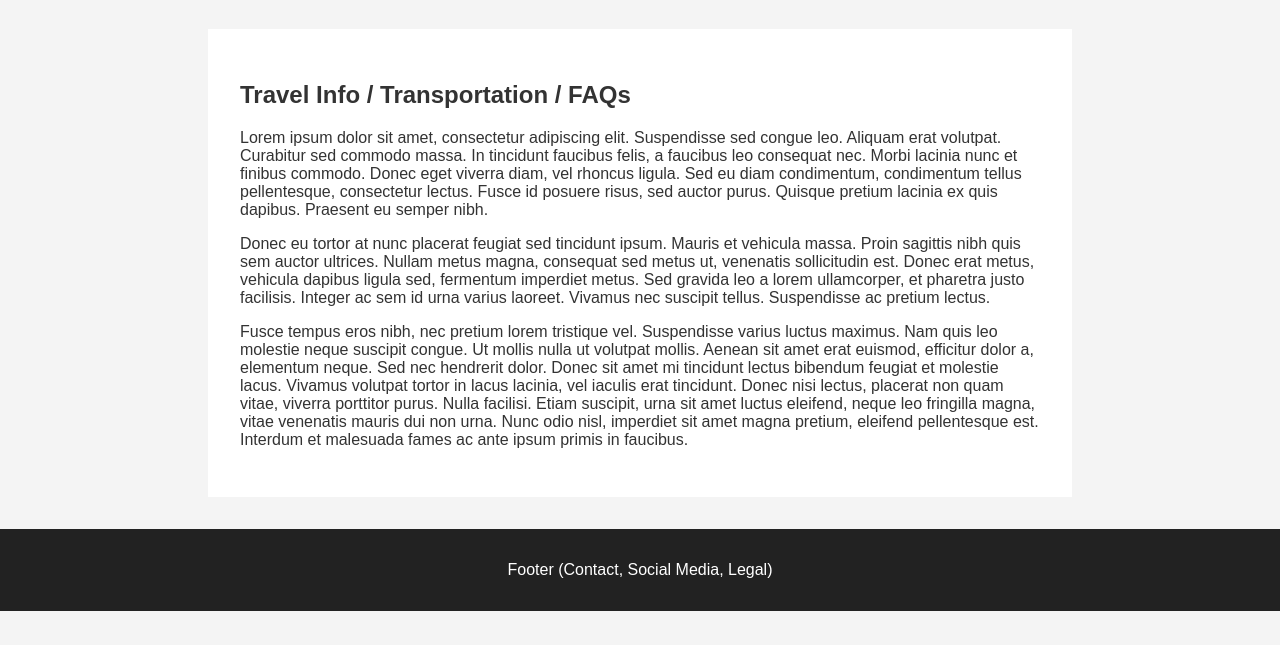
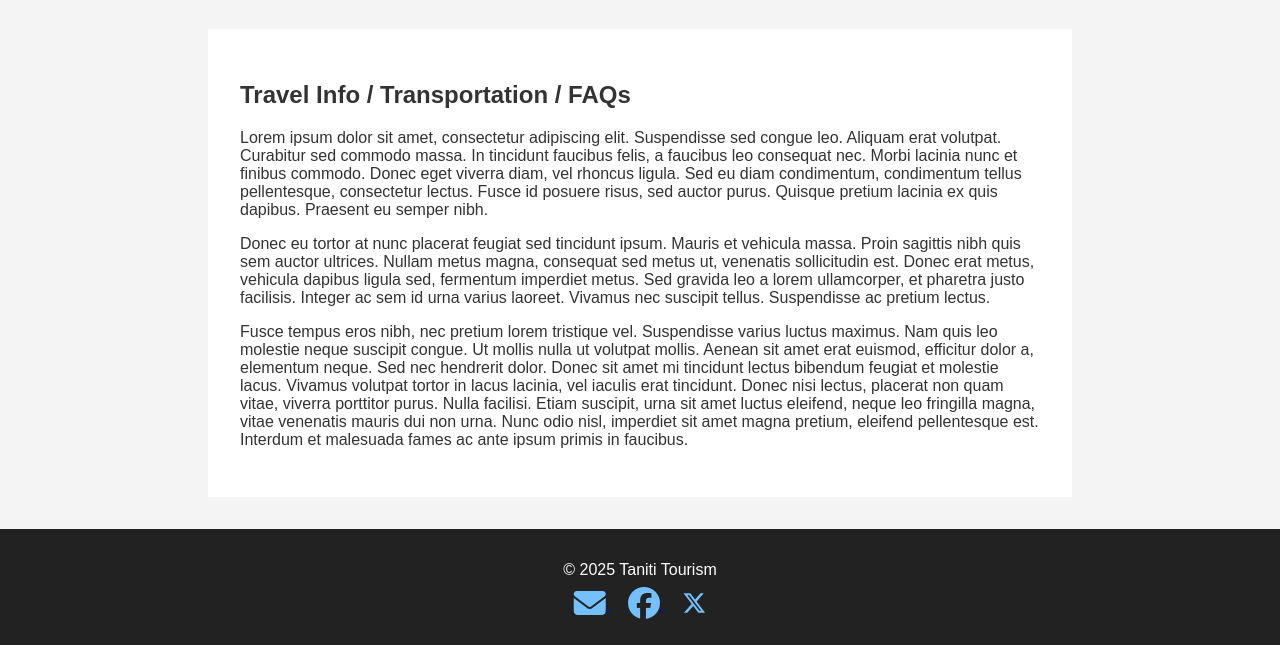
Before and after one commit to justjoe19/Taniti_Tourism, a plain HTML site: page index.html in a window 1280 px wide. Shown: the part 1544-2189 px from the top of the page. Before the commit the page ends 2155 px from the top, so only its background shows below. Drawn offline with Linux system fonts and the light colour scheme.

Commit message:
Update index.html
Added contact and social media links/icons

```diff
--- a/index.html
+++ b/index.html
@@ -5,6 +5,7 @@
   <meta name="viewport" content="width=device-width, initial-scale=1.0"/>
   <title>Taniti Tourism</title>
   <link rel="stylesheet" href="styles.css" />
+  <script src="https://kit.fontawesome.com/c7feced659.js" crossorigin="anonymous"></script>
 </head>
 <body>
   <header>
@@ -18,7 +19,7 @@
           <li><a href="#lodging">Lodging</a></li>
           <li><a href="#booking">Booking</a></li>
           <li><a href="#travel-info">Travel Info</a></li>
-          <li><a href="#footer">Contact</a></li>
+          <li><a href="contact.html">Contact</a></li>
         </ul>
       </nav>
     </div>
@@ -100,8 +101,21 @@
   </section>
 
   <footer id="footer">
-    <p>Footer (Contact, Social Media, Legal)</p>
-  </footer>
+  <p>© 2025 Taniti Tourism</p>
+  <p style="text-align: center;">
+    <a href="contact.html" title="Contact Us">
+      <i class="fa-solid fa-envelope fa-2xl" style="color: #74C0FC;"></i>
+    </a>
+    &nbsp;&nbsp;&nbsp;
+    <a href="https://facebook.com" target="_blank" title="Facebook">
+      <i class="fa-brands fa-facebook fa-2xl" style="color: #74C0FC;"></i>
+    </a>
+    &nbsp;&nbsp;&nbsp;
+    <a href="https://x.com" target="_blank" title="X">
+      <i class="fa-brands fa-x-twitter fa-xl" style="color: #74C0FC;"></i>
+    </a>
+  </p>
+</footer>
 
   <script>
     document.addEventListener("DOMContentLoaded", function () {
```
